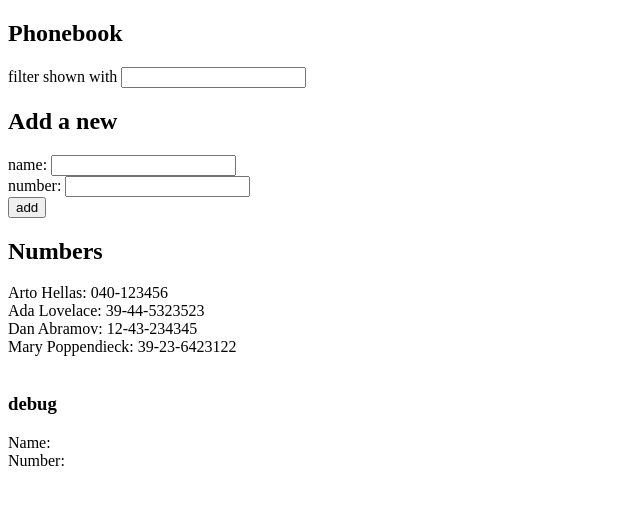
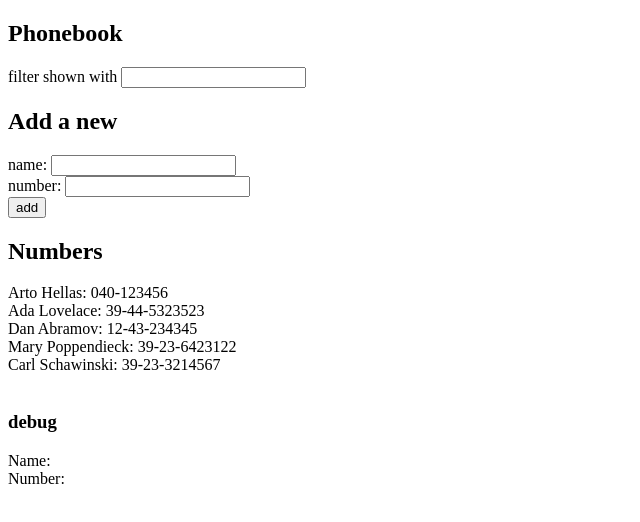
Before and after one commit to franco-arroyave/fullstackopen, a React (Vite) app in the folder part2/agenda/: page / in a window 1280 px wide. Shown: the top 522 px of the page, without its empty margins (0-640 px from the left). Built offline with nearby package versions, Linux system fonts and the light colour scheme; data requests are answered from the project's data file.

Commit message:
2.11 success

```diff
--- /dev/null
+++ b/part2/agenda/db.json
@@ -0,0 +1,29 @@
+{
+    "persons":[
+      {
+        "name": "Arto Hellas",
+        "number": "040-123456",
+        "id": 1
+      },
+      {
+        "name": "Ada Lovelace",
+        "number": "39-44-5323523",
+        "id": 2
+      },
+      {
+        "name": "Dan Abramov",
+        "number": "12-43-234345",
+        "id": 3
+      },
+      {
+        "name": "Mary Poppendieck",
+        "number": "39-23-6423122",
+        "id": 4
+      },
+      {
+        "name": "Carl Schawinski",
+        "number": "39-23-3214567",
+        "id": 5
+      }
+    ]
+  }
--- a/part2/agenda/package.json
+++ b/part2/agenda/package.json
@@ -7,9 +7,11 @@
     "dev": "vite",
     "build": "vite build",
     "lint": "eslint . --ext js,jsx --report-unused-disable-directives --max-warnings 0",
-    "preview": "vite preview"
+    "preview": "vite preview",
+    "server": "json-server --watch db.json --port 3001"
   },
   "dependencies": {
+    "axios": "^1.7.2",
     "react": "^18.2.0",
     "react-dom": "^18.2.0"
   },
@@ -21,6 +23,7 @@
     "eslint-plugin-react": "^7.34.0",
     "eslint-plugin-react-hooks": "^4.6.0",
     "eslint-plugin-react-refresh": "^0.4.5",
+    "json-server": "^1.0.0-beta.1",
     "vite": "^5.1.6"
   }
 }
--- a/part2/agenda/src/App.jsx
+++ b/part2/agenda/src/App.jsx
@@ -1,18 +1,22 @@
-import { useState } from 'react'
+import { useState, useEffect } from 'react'
 import  Filter  from './components/Filter.jsx'
 import Persons from './components/Persons.jsx'
 import PersonForm from './components/PersonForm.jsx'
+import axios from 'axios'
 
 const App = () => {
-  const [persons, setPersons] = useState([
-    { name: 'Arto Hellas', number: '040-123456', id: 1 },
-    { name: 'Ada Lovelace', number: '39-44-5323523', id: 2 },
-    { name: 'Dan Abramov', number: '12-43-234345', id: 3 },
-    { name: 'Mary Poppendieck', number: '39-23-6423122', id: 4 }
-  ])
+  const [persons, setPersons] = useState([])
   const [newName, setNewName] = useState('')
   const [newNumber, setNewNumber] = useState('')
   const [filterName, setFilterName] = useState('')
+
+  const handlerGetPeople = (promise) => {
+    console.log('getPeople')
+    axios
+    .get('http://localhost:3001/persons')
+    .then(Response => setPersons(Response.data))
+  }
+  useEffect(handlerGetPeople, [])
 
   const addPerson = (event) => {
     event.preventDefault()
```
Also changed, not shown: 2 other files (tests, documents, lock files or other folders).
